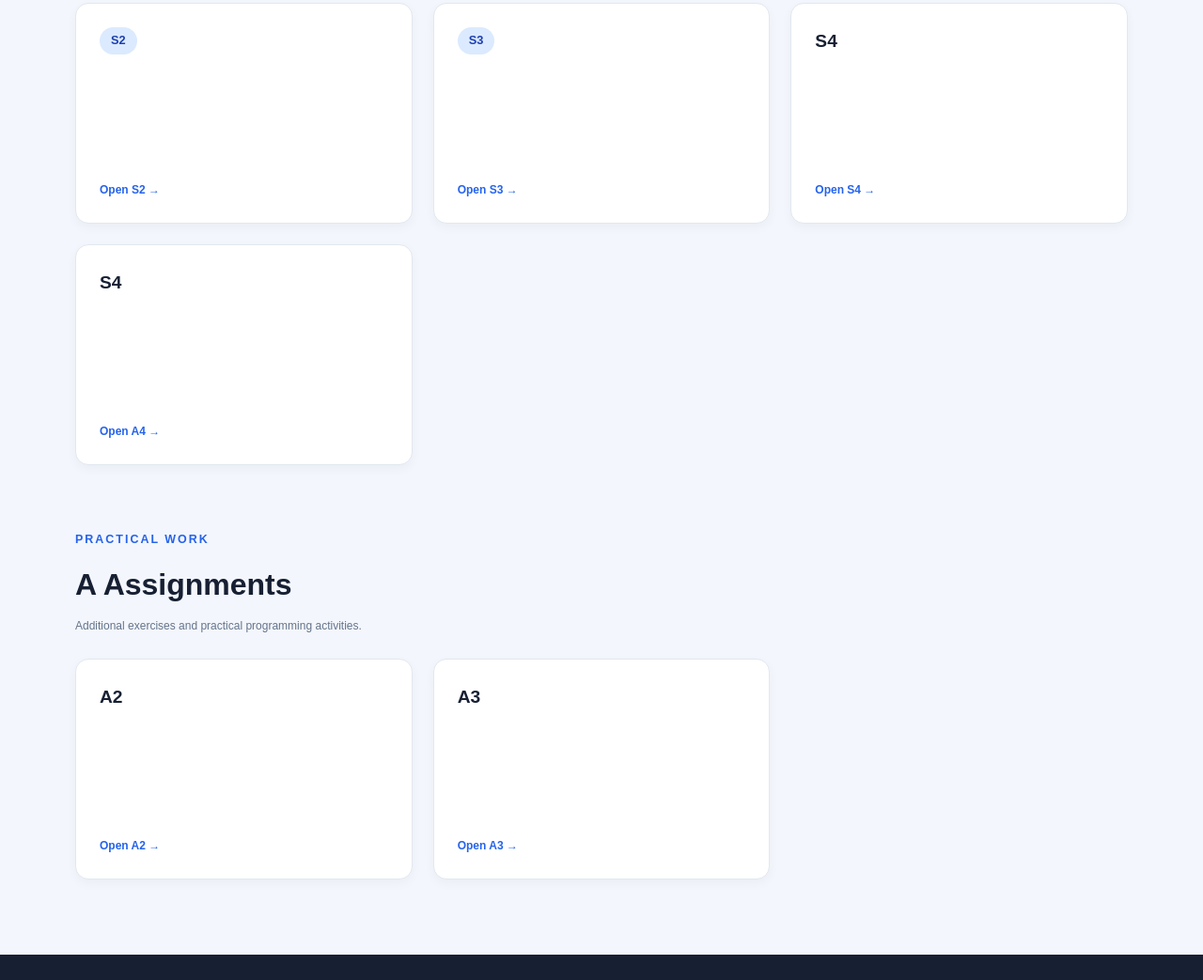
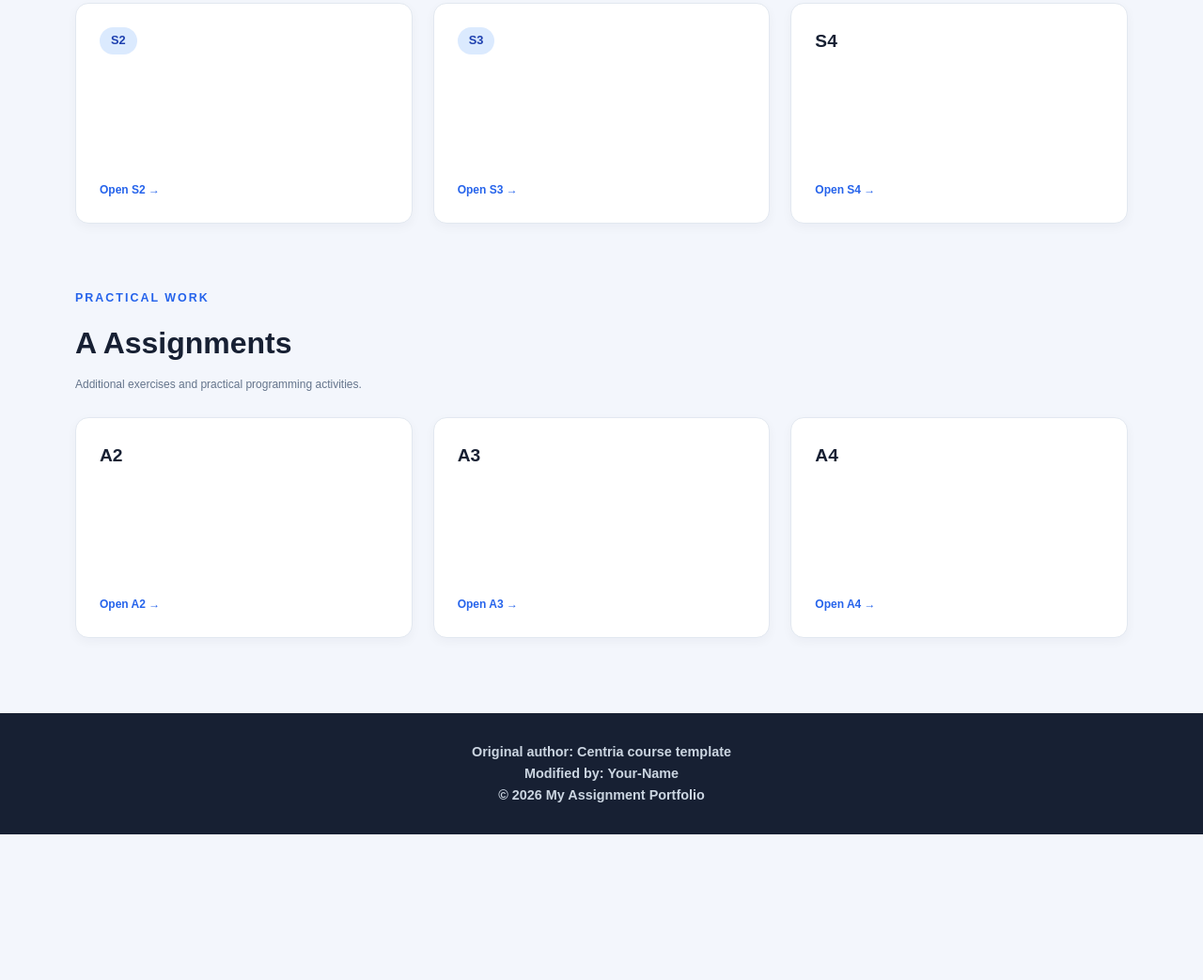
Before and after one commit to ahmadnawaz95133-design/Web-development, a plain HTML site: page index.html in a window 1280 px wide. Shown: the part 812-1855 px from the top of the page at 94% size. After the commit the page ends 1700 px from the top, so only its background shows below. Drawn offline with Linux system fonts and the light colour scheme; files that its build step writes are made by us from their sources.

Commit message:
Revise index.html with new assignments and styles
Updated the HTML structure and added additional assignment cards.

```diff
--- a/index.html
+++ b/index.html
@@ -241,10 +241,7 @@ footer {
                     <h3>S4</h3>
                     <a href="https://ahmadnawaz95133-design.github.io/S4/">Open S4 &rarr;</a>
                 </article>
-                 <article class="assignment-card">
-                    <h3>S4</h3>
-                    <a href="https://ahmadnawaz95133-design.github.io/A4/">Open A4 &rarr;</a>
-                </article>
+
 
 
 
@@ -273,6 +270,10 @@ footer {
                     <h3>A3</h3>
                     <a href="https://ahmadnawaz95133-design.github.io/A3/">Open A3 &rarr;</a>
                 </article>
+                 <article class="assignment-card">
+                    <h3>A4</h3>
+                    <a href="https://ahmadnawaz95133-design.github.io/A4/">Open A4 &rarr;</a>
+                </article>
 
             </div>
         </section>
```
